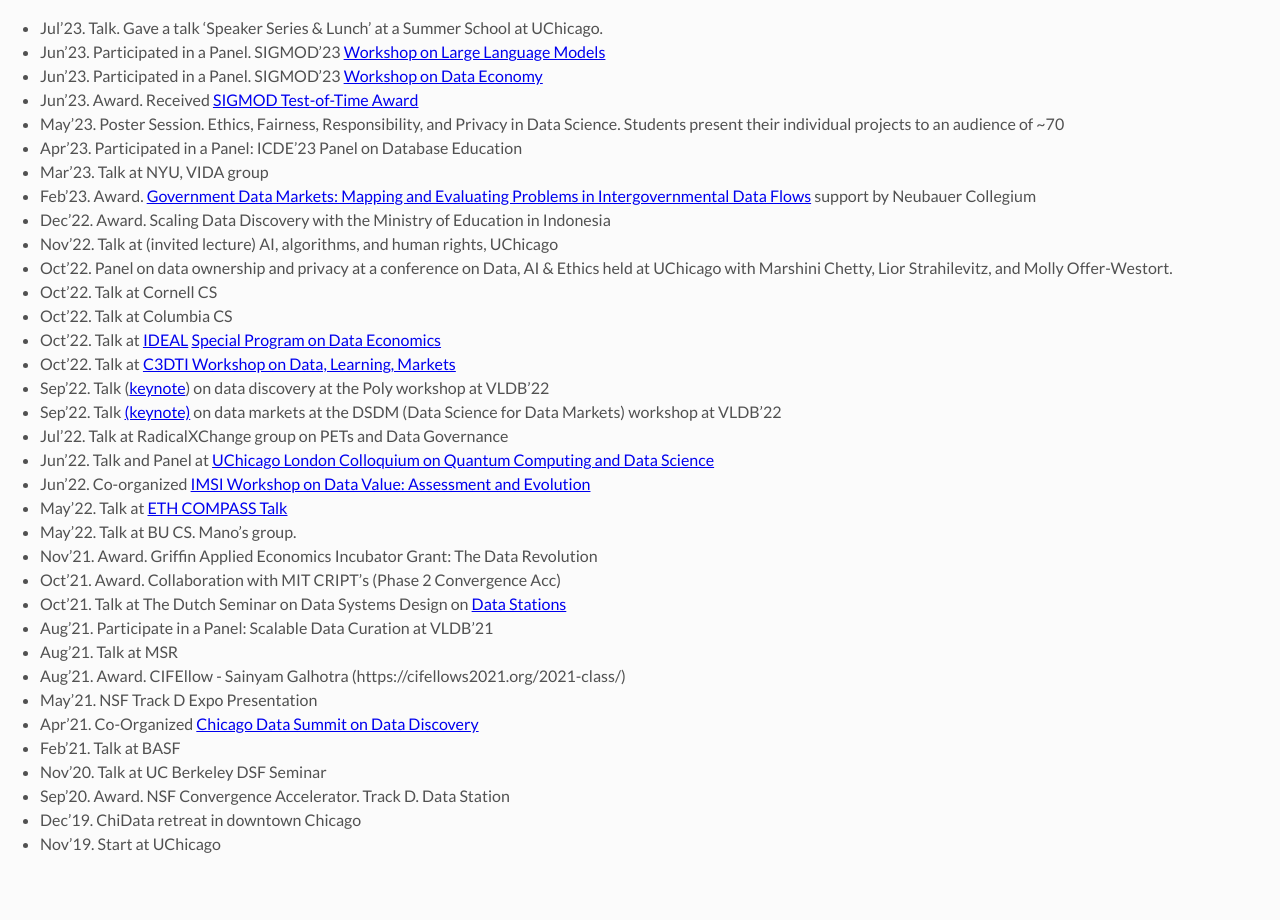
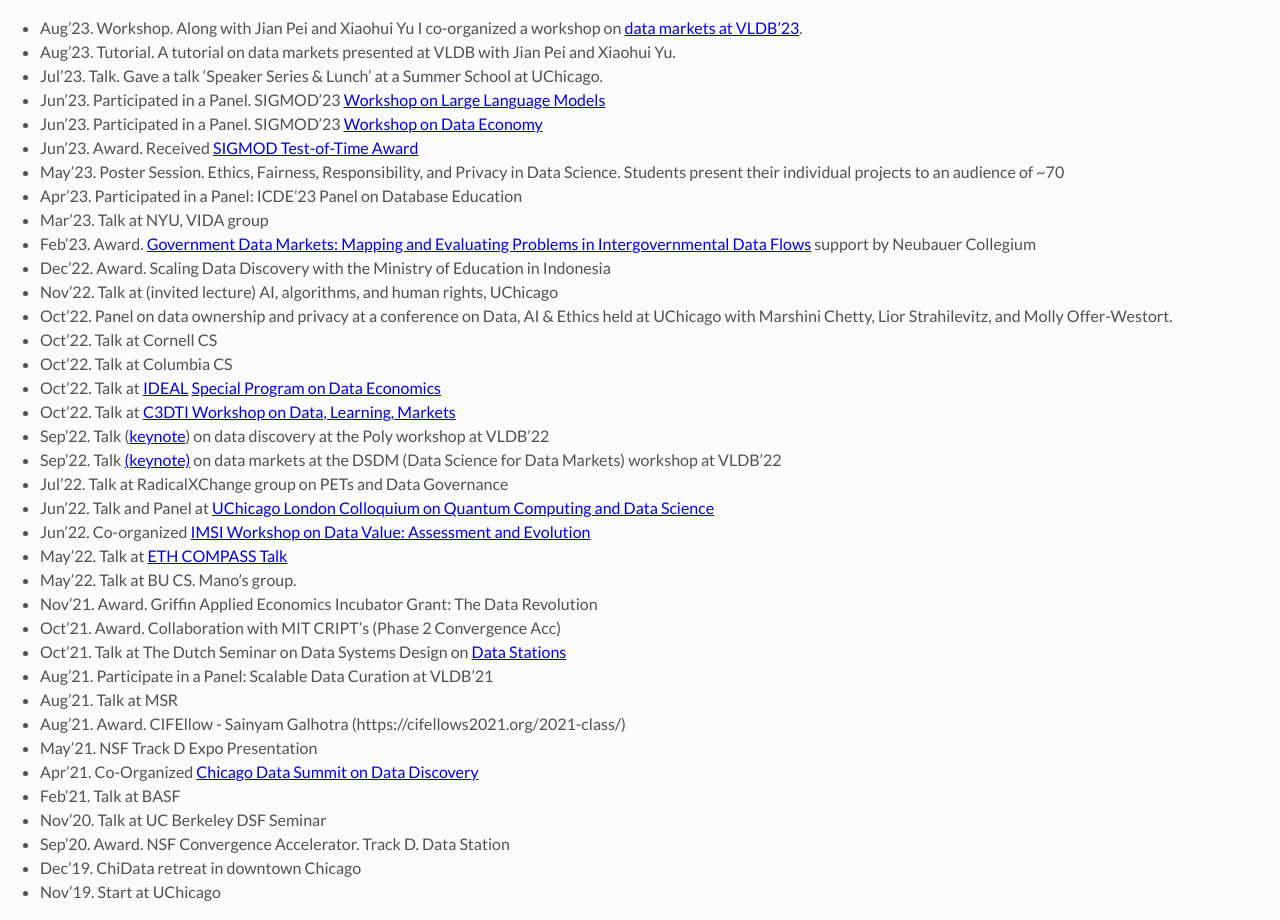
Before and after one commit to raulcf/raulcf.github.io, a Jekyll site: the page built from log.md, in a window 1280 px wide. Built offline with Jekyll 4.4.1, drawn with Linux system fonts in a browser that asks for light colours; our own code applies the rules of GitHub Pages for plain Markdown files.

Commit message:
updated log

```diff
--- a/log.md
+++ b/log.md
@@ -1,3 +1,7 @@
+- Aug'23. Workshop. Along with Jian Pei and Xiaohui Yu I co-organized a workshop
+on [data markets at VLDB'23](https://sites.google.com/view/sdmvldb2023).
+- Aug'23. Tutorial. A tutorial on data markets presented at VLDB with Jian Pei
+and Xiaohui Yu.
 - Jul'23. Talk. Gave a talk 'Speaker Series & Lunch' at a Summer School at
 UChicago.
 - Jun'23. Participated in a Panel. SIGMOD'23 [Workshop on Large Language
```
